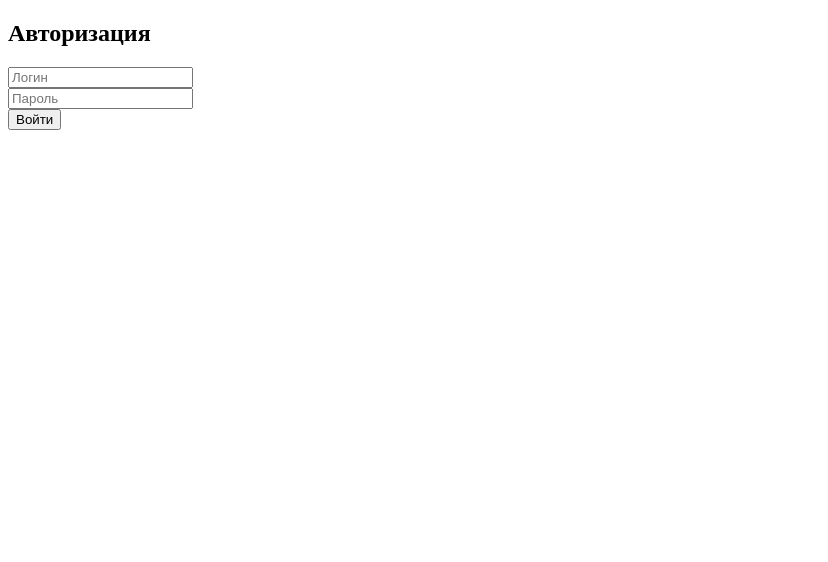
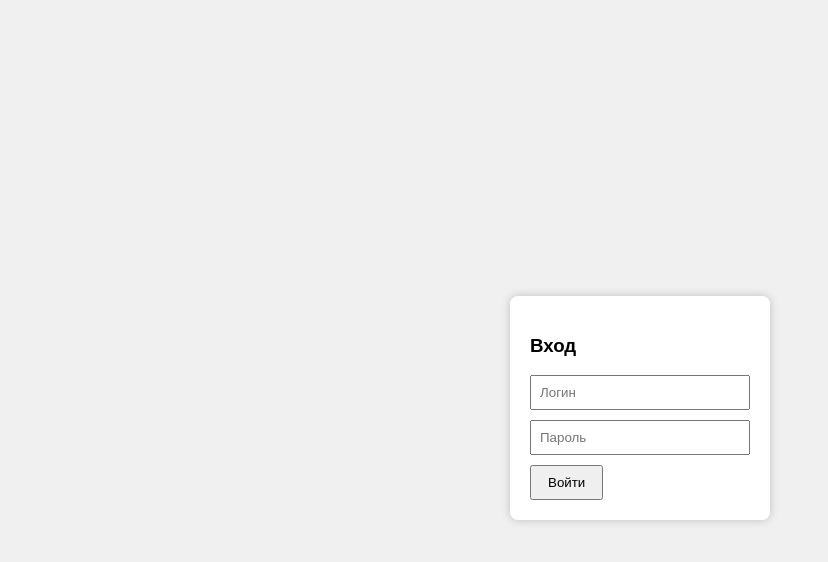
Before and after one commit to murawMuraw/aerostat, a plain HTML site: page public/login.html in a window 1280 px wide. Shown: the whole page, without its empty margins (0-828 px from the left). Drawn offline with Linux system fonts and the light colour scheme.

Commit message:
Update login.html

```diff
--- a/public/login.html
+++ b/public/login.html
@@ -2,32 +2,37 @@
 <html>
 <head>
   <meta charset="utf-8">
-  <title>Вход</title>
+  <title>Авторизация</title>
+  <style>
+    body { font-family: sans-serif; display:flex; justify-content:center; align-items:center; height:100vh; background:#f0f0f0; }
+    #loginForm { background:#fff; padding:20px; border-radius:8px; box-shadow:0 0 10px rgba(0,0,0,0.2); }
+    input { display:block; margin:10px 0; padding:8px; width:200px; }
+    button { padding:8px 16px; }
+  </style>
 </head>
 <body>
-  <h2>Авторизация</h2>
-  <form id="loginForm">
-    <input type="text" id="username" placeholder="Логин"><br>
-    <input type="password" id="password" placeholder="Пароль"><br>
-    <button type="submit">Войти</button>
-  </form>
+  <div id="loginForm">
+    <h3>Вход</h3>
+    <input type="text" id="username" placeholder="Логин">
+    <input type="password" id="password" placeholder="Пароль">
+    <button id="loginBtn">Войти</button>
+  </div>
 
   <script>
-    document.getElementById('loginForm').addEventListener('submit', async (e) => {
-      e.preventDefault();
+    document.getElementById('loginBtn').addEventListener('click', async () => {
       const username = document.getElementById('username').value;
       const password = document.getElementById('password').value;
 
       const res = await fetch('/api/login', {
         method: 'POST',
-        headers: {'Content-Type': 'application/json'},
-        body: JSON.stringify({username, password})
+        headers: { 'Content-Type': 'application/json' },
+        body: JSON.stringify({ username, password })
       });
 
       if (res.ok) {
-        window.location.href = '/index.html';
+        window.location.href = '/'; // После входа переходим на карту
       } else {
-        alert("Неверный логин или пароль");
+        alert('Неверный логин или пароль');
       }
     });
   </script>
```
